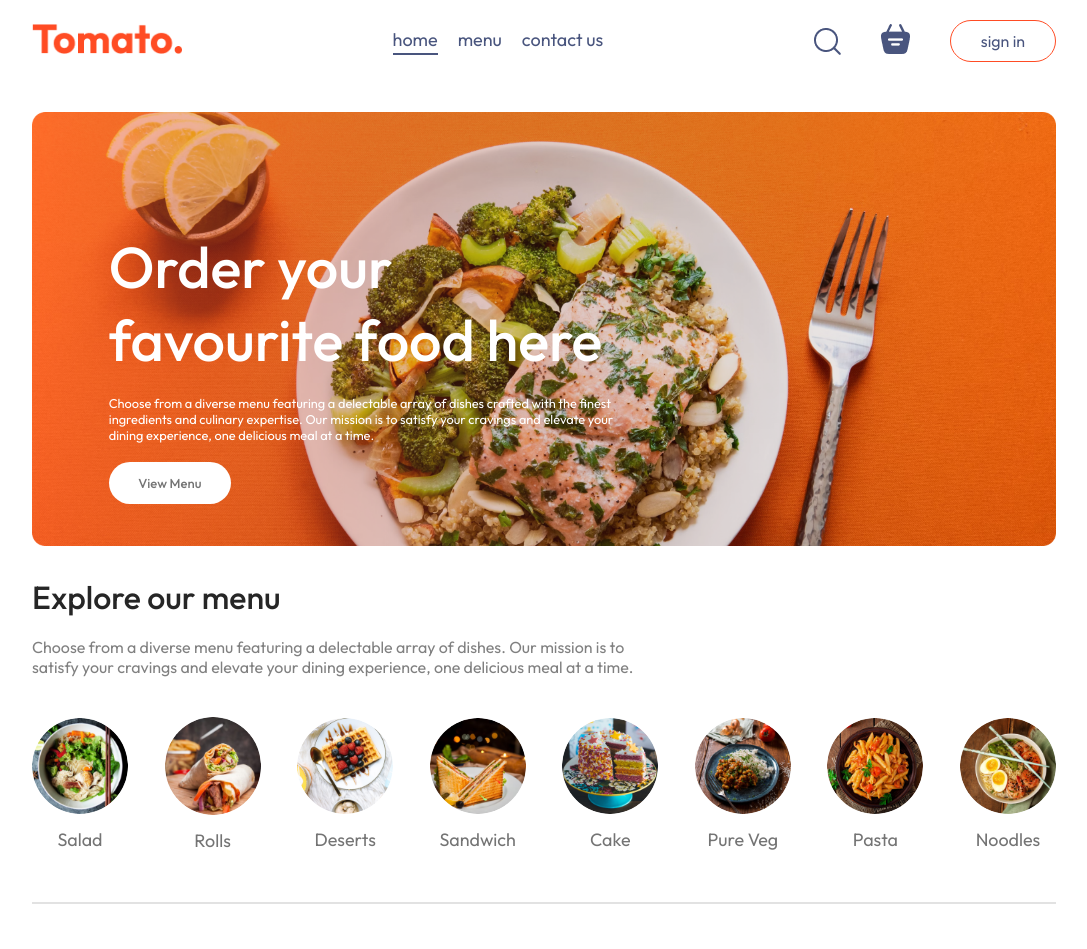
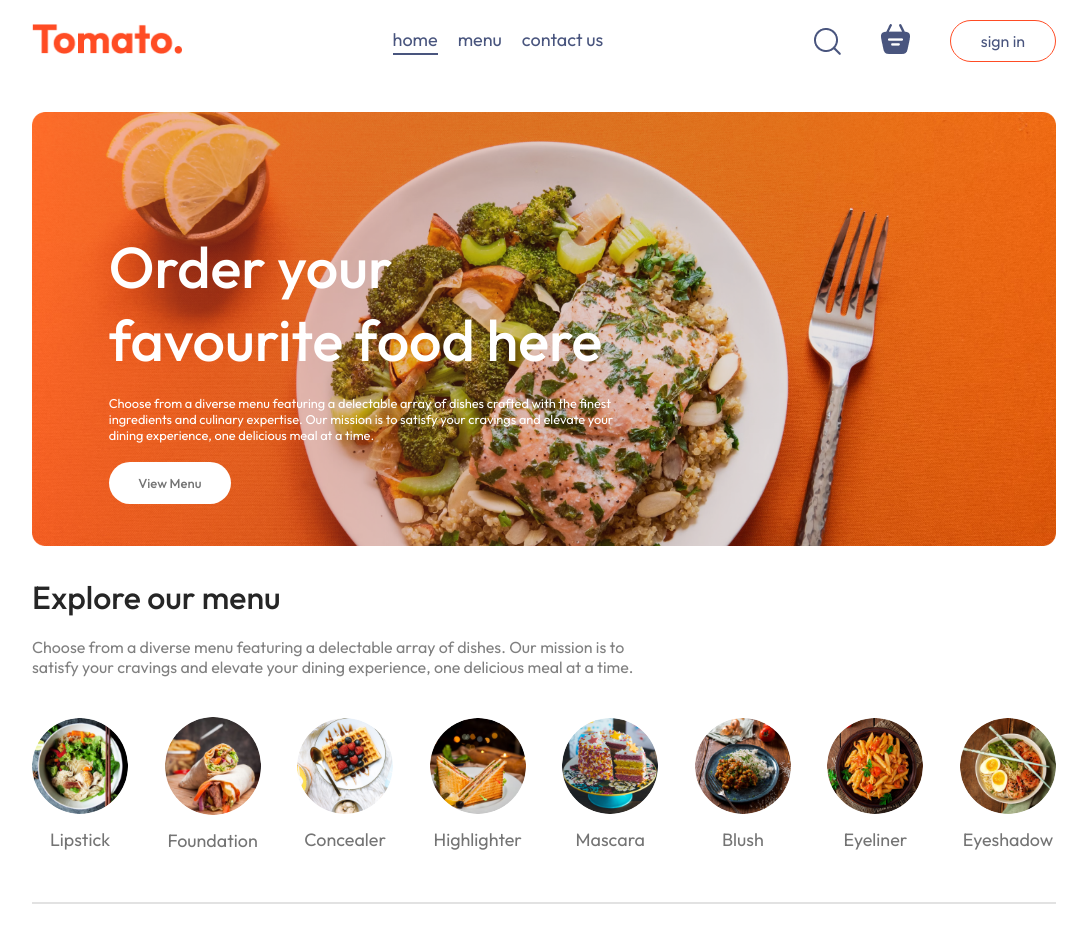
Before and after one commit to Ritwika-14/food-del, a React (Vite) app in the folder frontend/: page / in a window 1280 px wide. Shown: the top 949 px of the page, without its empty margins (96-1183 px from the left). Built offline with nearby package versions, Linux system fonts and the light colour scheme; no server answers.

Commit message:
Update assets.js

```diff
--- a/frontend/src/assets/assets.js
+++ b/frontend/src/assets/assets.js
@@ -88,37 +88,38 @@ export const assets = {
 
 export const menu_list = [
     {
-        menu_name: "Salad",
+        menu_name: "Lipstick",
         menu_image: menu_1
     },
     {
-        menu_name: "Rolls",
+        menu_name: "Foundation",
         menu_image: menu_2
     },
     {
-        menu_name: "Deserts",
+        menu_name: "Concealer",
         menu_image: menu_3
     },
     {
-        menu_name: "Sandwich",
+        menu_name: "Highlighter",
         menu_image: menu_4
     },
     {
-        menu_name: "Cake",
+        menu_name: "Mascara",
         menu_image: menu_5
     },
     {
-        menu_name: "Pure Veg",
+        menu_name: "Blush",
         menu_image: menu_6
     },
     {
-        menu_name: "Pasta",
+        menu_name: "Eyeliner",
         menu_image: menu_7
     },
     {
-        menu_name: "Noodles",
+        menu_name: "Eyeshadow",
         menu_image: menu_8
     }]
+
 
 export const food_list = [
     {
```
